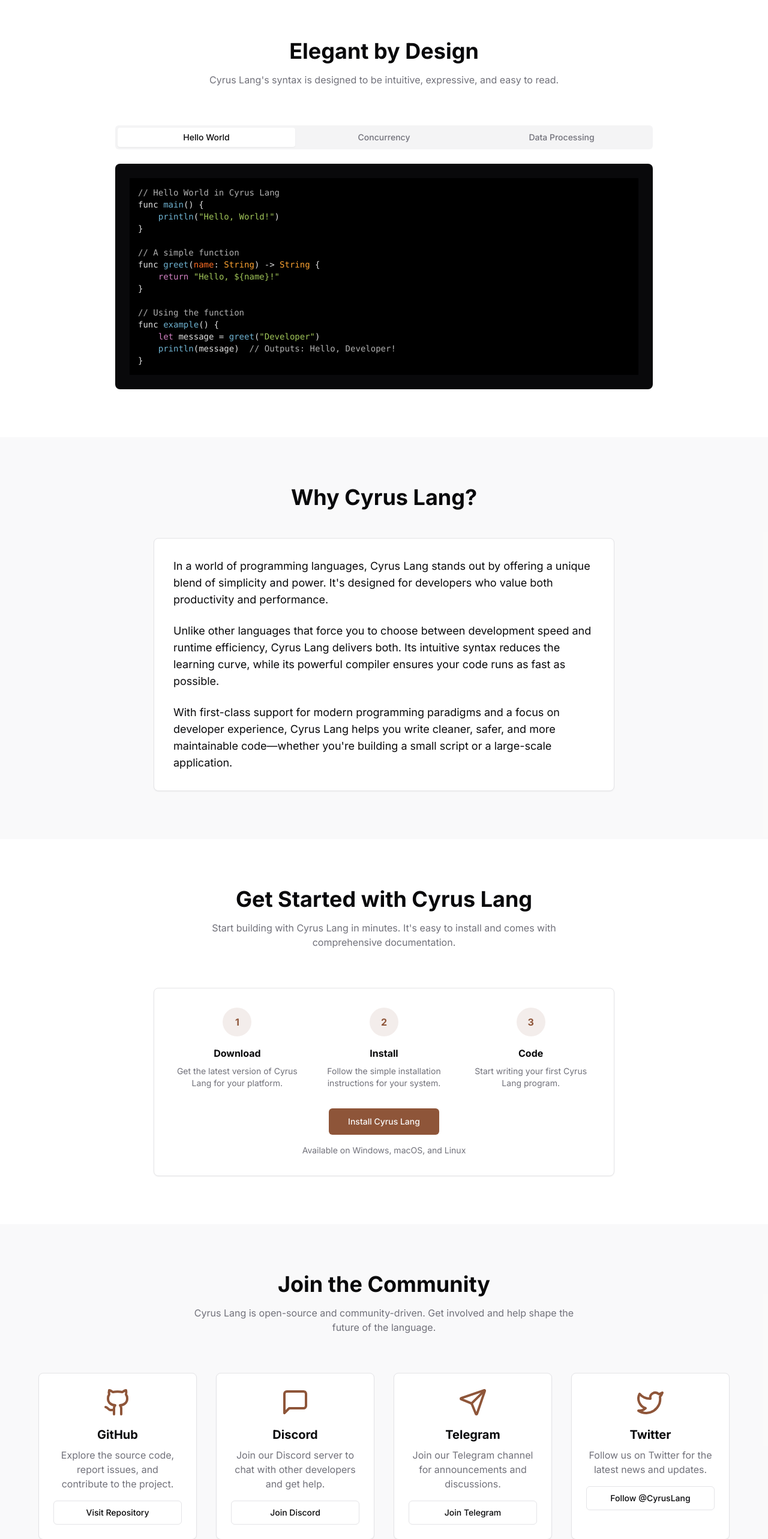
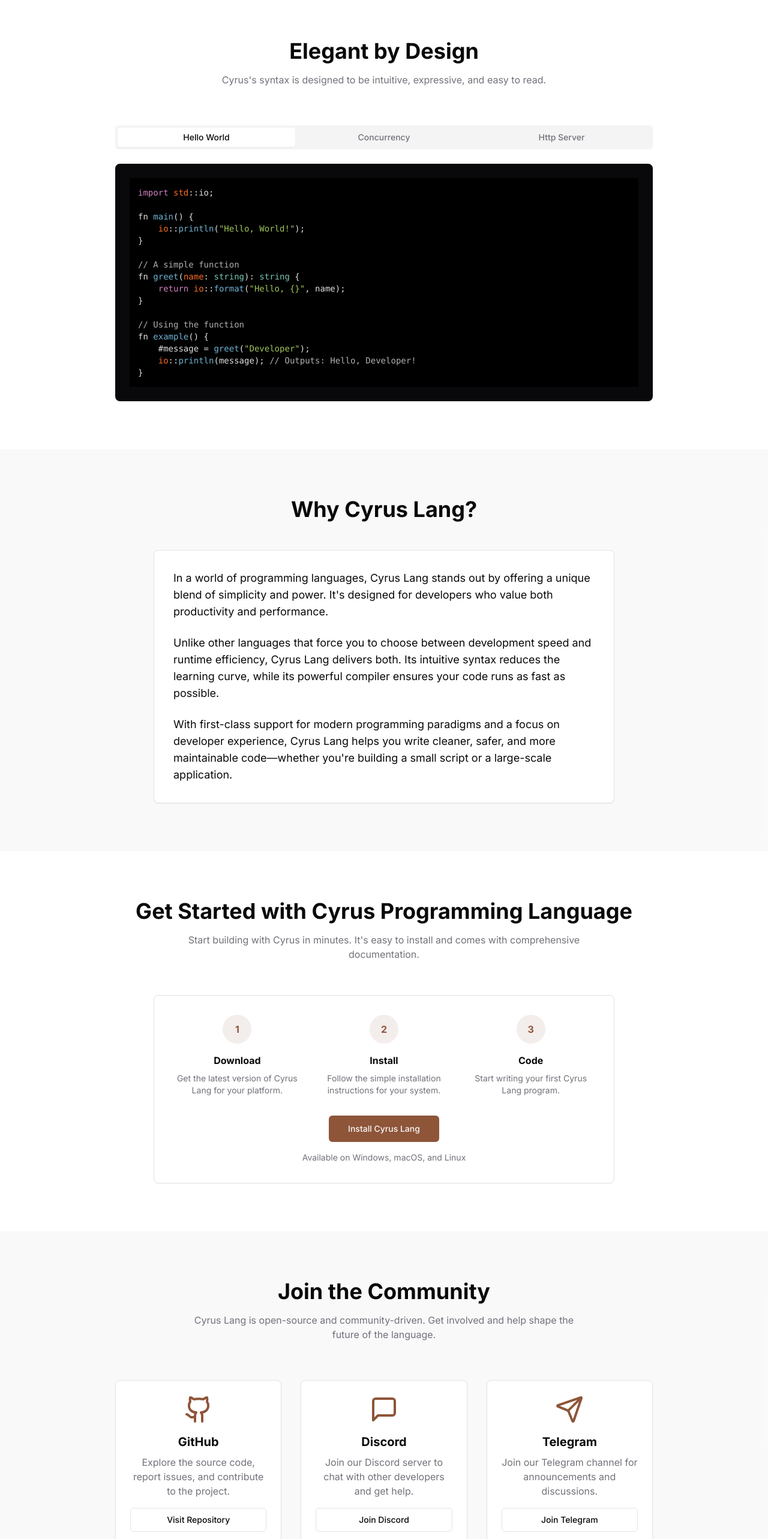
Before and after one commit to AZCPCF/Official-Website, a Next.js app: page / in a window 1280 px wide. Shown: the part 1400-3966 px from the top of the page at 60% size. Built offline with nearby package versions, Linux system fonts and the light colour scheme.

Commit message:
changed some code examples at home page and changed ring-ring to ring-primary color

```diff
--- a/app/page.tsx
+++ b/app/page.tsx
@@ -9,10 +9,16 @@ import { Sheet, SheetContent, SheetTrigger } from "@/components/ui/sheet"
 import Header from "@/components/header"
 import CodeBlock from "@/components/CodeBlock";
 
+const socialMedia = {
+  github: "https://github.com/cyrus-lang",
+  discord: "https://discord.gg/Wd5KMeUJ",
+  telegram: "https://t.me/cyrus_lang",
+};
+
 export default function LandingPage() {
   return (
     <div className="min-h-screen flex flex-col">
-     <Header/>
+      <Header />
 
       <main className="flex-1">
         {/* Hero Section */}
@@ -130,7 +136,7 @@ export default function LandingPage() {
             <div className="text-center mb-16">
               <h2 className="text-3xl md:text-4xl font-bold mb-4">Elegant by Design</h2>
               <p className="text-muted-foreground max-w-2xl mx-auto">
-                Cyrus Lang's syntax is designed to be intuitive, expressive, and easy to read.
+                Cyrus's syntax is designed to be intuitive, expressive, and easy to read.
               </p>
             </div>
             <div className="max-w-4xl mx-auto">
@@ -138,25 +144,26 @@ export default function LandingPage() {
                 <TabsList className="grid w-full grid-cols-3">
                   <TabsTrigger value="hello">Hello World</TabsTrigger>
                   <TabsTrigger value="concurrency">Concurrency</TabsTrigger>
-                  <TabsTrigger value="data">Data Processing</TabsTrigger>
+                  <TabsTrigger value="data">Http Server</TabsTrigger>
                 </TabsList>
                 <TabsContent value="hello" className="mt-6">
                   <div className="bg-zinc-950 text-zinc-50 rounded-lg p-6 overflow-x-auto">
                     <pre className="font-mono text-sm">
-                    <CodeBlock language="typescript">{`// Hello World in Cyrus Lang
-func main() {
-    println("Hello, World!")
+                      <CodeBlock language="typescript">{`import std::io;
+
+fn main() {
+    io::println("Hello, World!");
 }
 
 // A simple function
-func greet(name: String) -> String {
-    return "Hello, \${name}!"
+fn greet(name: string): string {
+    return io::format("Hello, {}", name);
 }
 
 // Using the function
-func example() {
-    let message = greet("Developer")
-    println(message)  // Outputs: Hello, Developer!
+fn example() {
+    #message = greet("Developer");
+    io::println(message); // Outputs: Hello, Developer!
 }`}</CodeBlock>
                     </pre>
                   </div>
@@ -164,58 +171,14 @@ func example() {
                 <TabsContent value="concurrency" className="mt-6">
                   <div className="bg-zinc-950 text-zinc-50 rounded-lg p-6 overflow-x-auto">
                     <pre className="font-mono text-sm">
-                    <CodeBlock language="typescript">{`// Concurrency in Cyrus Lang
-import async
-
-func fetchData(id: Int) async -> Data {
-    // Simulate network request
-    await delay(milliseconds: 100)
-    return Data(id: id, content: "Content \${id}")
-}
-
-func main() {
-    // Create multiple concurrent tasks
-    let tasks = [1, 2, 3, 4, 5].map { id in
-        async {
-            let data = await fetchData(id: id)
-            println("Fetched: \${data}")
-        }
-    }
-
-    // Wait for all tasks to complete
-    await all(tasks)
-
-    println("All data fetched successfully!")
-}`}</CodeBlock>
+                      <CodeBlock language="typescript">{`// Coming soon`}</CodeBlock>
                     </pre>
                   </div>
                 </TabsContent>
                 <TabsContent value="data" className="mt-6">
                   <div className="bg-zinc-950 text-zinc-50 rounded-lg p-6 overflow-x-auto">
                     <pre className="font-mono text-sm">
-                    <CodeBlock language="typescript">{`// Data Processing in Cyrus Lang
-struct User {
-    id: Int
-    name: String
-    email: String
-    active: Bool
-}
-
-func main() {
-    let users = [
-        User(id: 1, name: "Alice", email: "alice@example.com", active: true),
-        User(id: 2, name: "Bob", email: "bob@example.com", active: false),
-        User(id: 3, name: "Charlie", email: "charlie@example.com", active: true)
-    ]
-
-    // Functional programming with pipelines
-    let activeEmails = users
-        .filter(user => user.active)
-        .map(user => user.email)
-        .join(", ")
-
-    println("Active user emails: \${activeEmails}")
-}`}</CodeBlock>
+                      <CodeBlock language="typescript">{`// Coming soon`}</CodeBlock>
                     </pre>
                   </div>
                 </TabsContent>
@@ -254,10 +217,10 @@ func main() {
         {/* Get Started Section */}
         <section id="get-started" className="py-20">
           <div className="container">
-            <div className="text-center mb-16">
-              <h2 className="text-3xl md:text-4xl font-bold mb-4">Get Started with Cyrus Lang</h2>
+            <div className="text-center mb-14">
+              <h2 className="text-3xl md:text-4xl font-bold mb-4">Get Started with Cyrus Programming Language</h2>
               <p className="text-muted-foreground max-w-2xl mx-auto">
-                Start building with Cyrus Lang in minutes. It's easy to install and comes with comprehensive
+                Start building with Cyrus in minutes. It's easy to install and comes with comprehensive
                 documentation.
               </p>
             </div>
@@ -310,14 +273,14 @@ func main() {
                 Cyrus Lang is open-source and community-driven. Get involved and help shape the future of the language.
               </p>
             </div>
-            <div className="grid grid-cols-1 md:grid-cols-4 gap-8 max-w-6xl mx-auto">
+            <div className="grid grid-cols-1 md:grid-cols-3 gap-8 max-w-4xl mx-auto">
               <div className="bg-background rounded-lg p-6 shadow-sm border text-center hover:shadow-md transition-shadow">
                 <Github className="h-12 w-12 mx-auto mb-4 text-primary" />
                 <h3 className="text-xl font-bold mb-2">GitHub</h3>
                 <p className="text-muted-foreground mb-4">
                   Explore the source code, report issues, and contribute to the project.
                 </p>
-                <Link href="https://github.com/cyrus-lang" passHref legacyBehavior>
+                <Link href={socialMedia.github} passHref legacyBehavior>
                   <Button variant="outline" className="w-full" asChild>
                     <a target="_blank" rel="noopener noreferrer">
                       Visit Repository
@@ -331,9 +294,13 @@ func main() {
                 <p className="text-muted-foreground mb-4">
                   Join our Discord server to chat with other developers and get help.
                 </p>
-                <Button variant="outline" className="w-full">
-                  Join Discord
-                </Button>
+                <Link href={socialMedia.discord} passHref legacyBehavior>
+                  <Button variant="outline" className="w-full" asChild>
+                    <a target="_blank" rel="noopener noreferrer">
+                    Join Discord
+                    </a>
+                  </Button>
+                </Link>
               </div>
               <div className="bg-background rounded-lg p-6 shadow-sm border text-center hover:shadow-md transition-shadow">
                 <Send className="h-12 w-12 mx-auto mb-4 text-primary" />
@@ -349,14 +316,14 @@ func main() {
                   </Button>
                 </Link>
               </div>
-              <div className="bg-background rounded-lg p-6 shadow-sm border text-center hover:shadow-md transition-shadow">
+              {/* <div className="bg-background rounded-lg p-6 shadow-sm border text-center hover:shadow-md transition-shadow">
                 <Twitter className="h-12 w-12 mx-auto mb-4 text-primary" />
                 <h3 className="text-xl font-bold mb-2">Twitter</h3>
                 <p className="text-muted-foreground mb-4">Follow us on Twitter for the latest news and updates.</p>
                 <Button variant="outline" className="w-full">
                   Follow @CyrusLang
                 </Button>
-              </div>
+              </div> */}
             </div>
           </div>
         </section>
@@ -375,7 +342,7 @@ func main() {
                 <input
                   type="email"
                   placeholder="Enter your email"
-                  className="flex h-10 w-full rounded-md border border-input bg-background px-3 py-2 text-sm ring-offset-background file:border-0 file:bg-transparent file:text-sm file:font-medium placeholder:text-muted-foreground focus-visible:outline-none focus-visible:ring-2 focus-visible:ring-ring focus-visible:ring-offset-2 disabled:cursor-not-allowed disabled:opacity-50"
+                  className="flex h-10 w-full rounded-md border border-input bg-background px-3 py-2 text-sm ring-offset-background file:border-0 file:bg-transparent file:text-sm file:font-medium placeholder:text-muted-foreground focus-visible:outline-none focus-visible:ring-2 focus-visible:ring-primary focus-visible:ring-offset-0 disabled:cursor-not-allowed disabled:opacity-50"
                 />
                 <Button className="sm:w-auto">Subscribe</Button>
               </form>
@@ -474,7 +441,7 @@ func main() {
           </div>
           <div className="mt-12 pt-8 border-t border-border flex flex-col md:flex-row justify-between items-center gap-4">
             <p className="text-sm text-muted-foreground">
-              &copy; {new Date().getFullYear()} Cyrus Lang. All rights reserved.
+              &copy; {new Date().getFullYear()} All rights reserved.
             </p>
             <div className="flex gap-4">
               <Link href="#" className="text-muted-foreground hover:text-foreground transition-colors">
--- a/components/ui/button.tsx
+++ b/components/ui/button.tsx
@@ -5,7 +5,7 @@ import { cva, type VariantProps } from "class-variance-authority"
 import { cn } from "@/lib/utils"
 
 const buttonVariants = cva(
-  "inline-flex items-center justify-center gap-2 whitespace-nowrap rounded-md text-sm font-medium ring-offset-background transition-colors focus-visible:outline-none focus-visible:ring-2 focus-visible:ring-ring focus-visible:ring-offset-2 disabled:pointer-events-none disabled:opacity-50 [&_svg]:pointer-events-none [&_svg]:size-4 [&_svg]:shrink-0",
+  "inline-flex items-center justify-center gap-2 whitespace-nowrap rounded-md text-sm font-medium ring-offset-background transition-colors focus-visible:outline-none focus-visible:ring-2 focus-visible:ring-primary focus-visible:ring-offset-2 disabled:pointer-events-none disabled:opacity-50 [&_svg]:pointer-events-none [&_svg]:size-4 [&_svg]:shrink-0",
   {
     variants: {
       variant: {
--- a/components/ui/checkbox.tsx
+++ b/components/ui/checkbox.tsx
@@ -13,7 +13,7 @@ const Checkbox = React.forwardRef<
   <CheckboxPrimitive.Root
     ref={ref}
     className={cn(
-      "peer h-4 w-4 shrink-0 rounded-sm border border-primary ring-offset-background focus-visible:outline-none focus-visible:ring-2 focus-visible:ring-ring focus-visible:ring-offset-2 disabled:cursor-not-allowed disabled:opacity-50 data-[state=checked]:bg-primary data-[state=checked]:text-primary-foreground",
+      "peer h-4 w-4 shrink-0 rounded-sm border border-primary ring-offset-background focus-visible:outline-none focus-visible:ring-2 focus-visible:ring-primary focus-visible:ring-offset-2 disabled:cursor-not-allowed disabled:opacity-50 data-[state=checked]:bg-primary data-[state=checked]:text-primary-foreground",
       className
     )}
     {...props}
--- a/components/ui/input.tsx
+++ b/components/ui/input.tsx
@@ -8,7 +8,7 @@ const Input = React.forwardRef<HTMLInputElement, React.ComponentProps<"input">>(
       <input
         type={type}
         className={cn(
-          "flex h-10 w-full rounded-md border border-input bg-background px-3 py-2 text-base ring-offset-background file:border-0 file:bg-transparent file:text-sm file:font-medium file:text-foreground placeholder:text-muted-foreground focus-visible:outline-none focus-visible:ring-2 focus-visible:ring-ring focus-visible:ring-offset-2 disabled:cursor-not-allowed disabled:opacity-50 md:text-sm",
+          "flex h-10 w-full rounded-md border border-input bg-background px-3 py-2 text-base ring-offset-background file:border-0 file:bg-transparent file:text-sm file:font-medium file:text-foreground placeholder:text-muted-foreground focus-visible:outline-none focus-visible:ring-2 focus-visible:ring-primary focus-visible:ring-offset-2 disabled:cursor-not-allowed disabled:opacity-50 md:text-sm",
           className
         )}
         ref={ref}
--- a/components/ui/radio-group.tsx
+++ b/components/ui/radio-group.tsx
@@ -28,7 +28,7 @@ const RadioGroupItem = React.forwardRef<
     <RadioGroupPrimitive.Item
       ref={ref}
       className={cn(
-        "aspect-square h-4 w-4 rounded-full border border-primary text-primary ring-offset-background focus:outline-none focus-visible:ring-2 focus-visible:ring-ring focus-visible:ring-offset-2 disabled:cursor-not-allowed disabled:opacity-50",
+        "aspect-square h-4 w-4 rounded-full border border-primary text-primary ring-offset-background focus:outline-none focus-visible:ring-2 focus-visible:ring-primary focus-visible:ring-offset-2 disabled:cursor-not-allowed disabled:opacity-50",
         className
       )}
       {...props}
--- a/components/ui/resizable.tsx
+++ b/components/ui/resizable.tsx
@@ -29,7 +29,7 @@ const ResizableHandle = ({
 }) => (
   <ResizablePrimitive.PanelResizeHandle
     className={cn(
-      "relative flex w-px items-center justify-center bg-border after:absolute after:inset-y-0 after:left-1/2 after:w-1 after:-translate-x-1/2 focus-visible:outline-none focus-visible:ring-1 focus-visible:ring-ring focus-visible:ring-offset-1 data-[panel-group-direction=vertical]:h-px data-[panel-group-direction=vertical]:w-full data-[panel-group-direction=vertical]:after:left-0 data-[panel-group-direction=vertical]:after:h-1 data-[panel-group-direction=vertical]:after:w-full data-[panel-group-direction=vertical]:after:-translate-y-1/2 data-[panel-group-direction=vertical]:after:translate-x-0 [&[data-panel-group-direction=vertical]>div]:rotate-90",
+      "relative flex w-px items-center justify-center bg-border after:absolute after:inset-y-0 after:left-1/2 after:w-1 after:-translate-x-1/2 focus-visible:outline-none focus-visible:ring-1 focus-visible:ring-primary focus-visible:ring-offset-1 data-[panel-group-direction=vertical]:h-px data-[panel-group-direction=vertical]:w-full data-[panel-group-direction=vertical]:after:left-0 data-[panel-group-direction=vertical]:after:h-1 data-[panel-group-direction=vertical]:after:w-full data-[panel-group-direction=vertical]:after:-translate-y-1/2 data-[panel-group-direction=vertical]:after:translate-x-0 [&[data-panel-group-direction=vertical]>div]:rotate-90",
       className
     )}
     {...props}
--- a/components/ui/slider.tsx
+++ b/components/ui/slider.tsx
@@ -20,7 +20,7 @@ const Slider = React.forwardRef<
     <SliderPrimitive.Track className="relative h-2 w-full grow overflow-hidden rounded-full bg-secondary">
       <SliderPrimitive.Range className="absolute h-full bg-primary" />
     </SliderPrimitive.Track>
-    <SliderPrimitive.Thumb className="block h-5 w-5 rounded-full border-2 border-primary bg-background ring-offset-background transition-colors focus-visible:outline-none focus-visible:ring-2 focus-visible:ring-ring focus-visible:ring-offset-2 disabled:pointer-events-none disabled:opacity-50" />
+    <SliderPrimitive.Thumb className="block h-5 w-5 rounded-full border-2 border-primary bg-background ring-offset-background transition-colors focus-visible:outline-none focus-visible:ring-2 focus-visible:ring-primary focus-visible:ring-offset-2 disabled:pointer-events-none disabled:opacity-50" />
   </SliderPrimitive.Root>
 ))
 Slider.displayName = SliderPrimitive.Root.displayName
--- a/components/ui/switch.tsx
+++ b/components/ui/switch.tsx
@@ -11,7 +11,7 @@ const Switch = React.forwardRef<
 >(({ className, ...props }, ref) => (
   <SwitchPrimitives.Root
     className={cn(
-      "peer inline-flex h-6 w-11 shrink-0 cursor-pointer items-center rounded-full border-2 border-transparent transition-colors focus-visible:outline-none focus-visible:ring-2 focus-visible:ring-ring focus-visible:ring-offset-2 focus-visible:ring-offset-background disabled:cursor-not-allowed disabled:opacity-50 data-[state=checked]:bg-primary data-[state=unchecked]:bg-input",
+      "peer inline-flex h-6 w-11 shrink-0 cursor-pointer items-center rounded-full border-2 border-transparent transition-colors focus-visible:outline-none focus-visible:ring-2 focus-visible:ring-primary focus-visible:ring-offset-2 focus-visible:ring-offset-background disabled:cursor-not-allowed disabled:opacity-50 data-[state=checked]:bg-primary data-[state=unchecked]:bg-input",
       className
     )}
     {...props}
--- a/components/ui/tabs.tsx
+++ b/components/ui/tabs.tsx
@@ -29,7 +29,7 @@ const TabsTrigger = React.forwardRef<
   <TabsPrimitive.Trigger
     ref={ref}
     className={cn(
-      "inline-flex items-center justify-center whitespace-nowrap rounded-sm px-3 py-1.5 text-sm font-medium ring-offset-background transition-all focus-visible:outline-none focus-visible:ring-2 focus-visible:ring-ring focus-visible:ring-offset-2 disabled:pointer-events-none disabled:opacity-50 data-[state=active]:bg-background data-[state=active]:text-foreground data-[state=active]:shadow-sm",
+      "inline-flex items-center justify-center whitespace-nowrap rounded-sm px-3 py-1.5 text-sm font-medium ring-offset-background transition-all focus-visible:outline-none focus-visible:ring-2 focus-visible:ring-primary focus-visible:ring-offset-2 disabled:pointer-events-none disabled:opacity-50 data-[state=active]:bg-background data-[state=active]:text-foreground data-[state=active]:shadow-sm",
       className
     )}
     {...props}
@@ -44,7 +44,7 @@ const TabsContent = React.forwardRef<
   <TabsPrimitive.Content
     ref={ref}
     className={cn(
-      "mt-2 ring-offset-background focus-visible:outline-none focus-visible:ring-2 focus-visible:ring-ring focus-visible:ring-offset-2",
+      "mt-2 ring-offset-background focus-visible:outline-none focus-visible:ring-2 focus-visible:ring-primary focus-visible:ring-offset-2",
       className
     )}
     {...props}
--- a/components/ui/textarea.tsx
+++ b/components/ui/textarea.tsx
@@ -9,7 +9,7 @@ const Textarea = React.forwardRef<
   return (
     <textarea
       className={cn(
-        "flex min-h-[80px] w-full rounded-md border border-input bg-background px-3 py-2 text-base ring-offset-background placeholder:text-muted-foreground focus-visible:outline-none focus-visible:ring-2 focus-visible:ring-ring focus-visible:ring-offset-2 disabled:cursor-not-allowed disabled:opacity-50 md:text-sm",
+        "flex min-h-[80px] w-full rounded-md border border-input bg-background px-3 py-2 text-base ring-offset-background placeholder:text-muted-foreground focus-visible:outline-none focus-visible:ring-2 focus-visible:ring-primary focus-visible:ring-offset-2 disabled:cursor-not-allowed disabled:opacity-50 md:text-sm",
         className
       )}
       ref={ref}
--- a/components/ui/toggle.tsx
+++ b/components/ui/toggle.tsx
@@ -7,7 +7,7 @@ import { cva, type VariantProps } from "class-variance-authority"
 import { cn } from "@/lib/utils"
 
 const toggleVariants = cva(
-  "inline-flex items-center justify-center rounded-md text-sm font-medium ring-offset-background transition-colors hover:bg-muted hover:text-muted-foreground focus-visible:outline-none focus-visible:ring-2 focus-visible:ring-ring focus-visible:ring-offset-2 disabled:pointer-events-none disabled:opacity-50 data-[state=on]:bg-accent data-[state=on]:text-accent-foreground [&_svg]:pointer-events-none [&_svg]:size-4 [&_svg]:shrink-0 gap-2",
+  "inline-flex items-center justify-center rounded-md text-sm font-medium ring-offset-background transition-colors hover:bg-muted hover:text-muted-foreground focus-visible:outline-none focus-visible:ring-2 focus-visible:ring-primary focus-visible:ring-offset-2 disabled:pointer-events-none disabled:opacity-50 data-[state=on]:bg-accent data-[state=on]:text-accent-foreground [&_svg]:pointer-events-none [&_svg]:size-4 [&_svg]:shrink-0 gap-2",
   {
     variants: {
       variant: {
```
Also changed, not shown: 1 other file (tests, documents, lock files or other folders).
